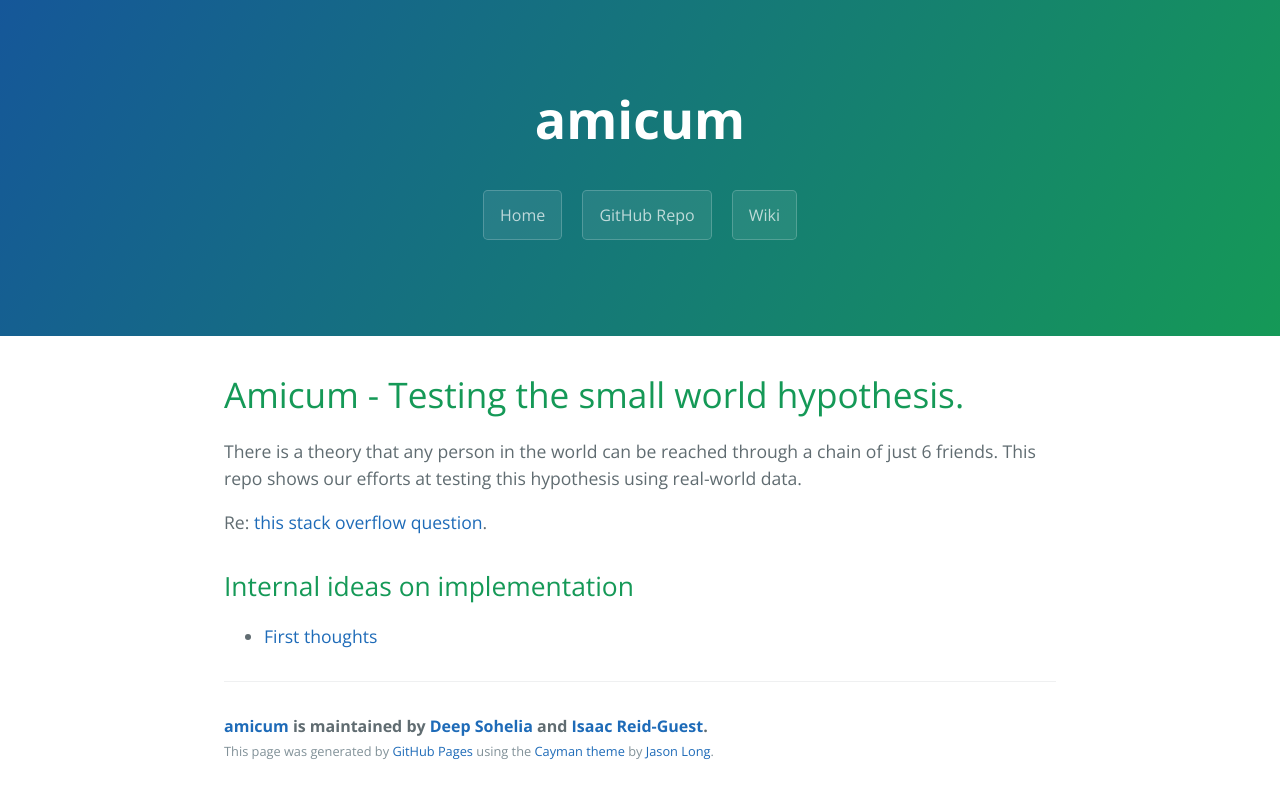
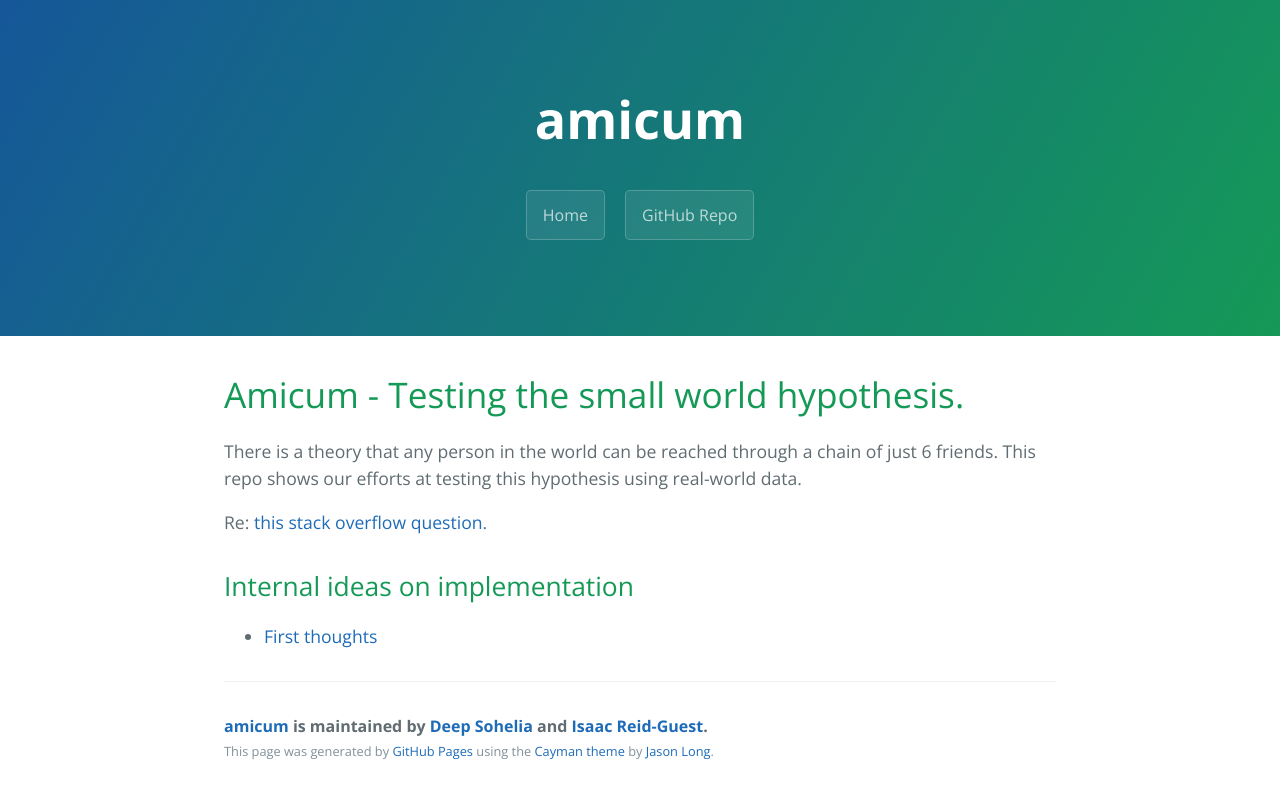
Before and after one commit to iunctus/amicum, a Jekyll site: the page built from index.md, in a window 1280 px wide. Shown: the top 798 px of the page. Built offline with Jekyll 4.4.1, drawn with Linux system fonts in a browser that asks for light colours.

Commit message:
Update default.html

```diff
--- a/_layouts/default.html
+++ b/_layouts/default.html
@@ -15,7 +15,6 @@
       <h2 class="project-tagline">{{site.tagline}}</h2>
       <a href="{{site.url}}" class="btn">Home</a>
       <a href="https://github.com/picoknow/amicum" class="btn">GitHub Repo</a>
-      <a href="https://github.com/picoknow/amicum/wiki" class="btn">Wiki</a>
     </section>
 
     <section class="main-content">
```
